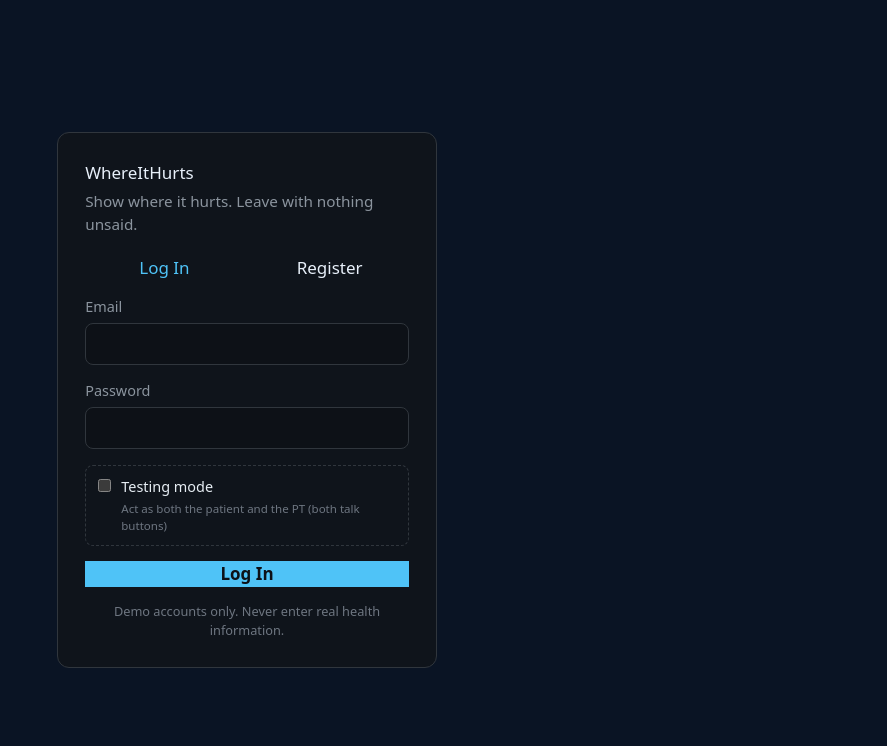
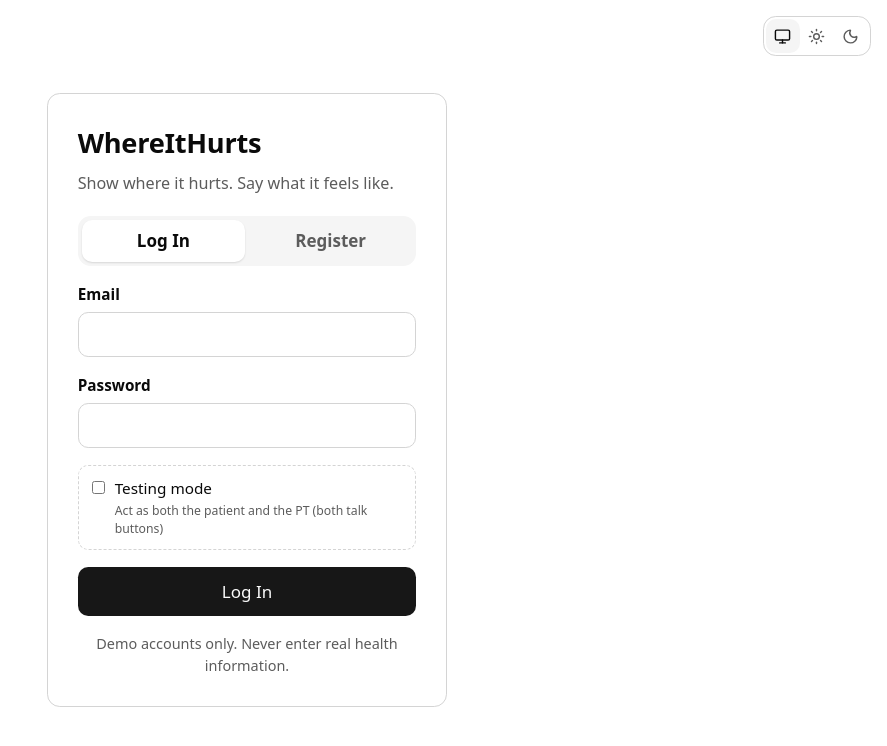
Before and after one commit to akashshetty1997/WhereItHurts, a React (Vite) app: page / in a window 1280 px wide. Shown: the top 746 px of the page, without its empty margins (393-1280 px from the left). Built offline with nearby package versions, Linux system fonts and the light colour scheme.

Commit message:
Black-and-white theme with light and dark mode, always-dark stage, rose patient color

```diff
--- a/index.html
+++ b/index.html
@@ -4,6 +4,15 @@
     <meta charset="UTF-8" />
     <meta name="viewport" content="width=device-width, initial-scale=1.0" />
     <title>WhereItHurts</title>
+    <meta name="color-scheme" content="light dark" />
+    <!-- Light/dark before first paint, so the page never flashes the wrong mode (src/lib/theme.js). -->
+    <script>
+      try {
+        const t = localStorage.getItem('whereithurts.theme')
+        const dark = t === 'dark' || (t !== 'light' && matchMedia('(prefers-color-scheme: dark)').matches)
+        if (dark) document.documentElement.classList.add('dark')
+      } catch {}
+    </script>
   </head>
   <body>
     <div id="root"></div>
--- a/src/App.jsx
+++ b/src/App.jsx
@@ -38,7 +38,7 @@ export default function App() {
           patient={patient}
           onPatientChange={canSwitchBody ? setPatient : null}
         />
-        <main className="relative min-h-0 bg-navy-deep">
+        <main className="dark relative min-h-0 bg-stage">
           <BodyScene key={patient} patient={patient} onRegionClick={setSelected} mode={mode} />
         </main>
         <ConversationPanel visit={visit} mode={mode} selected={selected} missed={missed} />
--- a/src/auth/AuthScreen.jsx
+++ b/src/auth/AuthScreen.jsx
@@ -1,5 +1,6 @@
 // Log in / Register. Accounts live in the backend (POST /api/auth/register and /login).
 import { useState } from 'react'
+import ThemeMenu from './ThemeMenu'
 import { PASSWORD_MIN_CHARS, ROLES, login, register } from './authApi'
 
 // Which 3D patient the app shows for this account (backend: constants.GENDERS).
@@ -38,9 +39,10 @@ export default function AuthScreen({ onLoggedIn, testMode, onTestModeChange }) {
 
   return (
     <main className="auth">
+      <ThemeMenu className="auth-theme" />
       <form className="auth-card" onSubmit={submit}>
         <h1>WhereItHurts</h1>
-        <p className="auth-tagline">Show where it hurts. Leave with nothing unsaid.</p>
+        <p className="auth-tagline">Show where it hurts. Say what it feels like.</p>
 
         <div className="auth-tabs" role="tablist">
           <button type="button" role="tab" aria-selected={mode === 'login'} onClick={() => switchTo('login')}>
@@ -110,7 +112,11 @@ export default function AuthScreen({ onLoggedIn, testMode, onTestModeChange }) {
           </span>
         </label>
 
-        {error && <div className="card warn">{error}</div>}
+        {error && (
+          <p role="alert" className="auth-error">
+            {error}
+          </p>
+        )}
 
         <button className="auth-submit" type="submit" disabled={busy}>
           {busy ? 'Please wait…' : mode === 'register' ? 'Create Account' : 'Log In'}
--- /dev/null
+++ b/src/auth/ThemeMenu.jsx
@@ -0,0 +1,42 @@
+// System / Light / Dark. Default is System (Apple: respect the systemwide appearance); the
+// override exists for the demo, where the room or projector may call for one or the other.
+import { useEffect, useState } from 'react'
+import { Monitor, Moon, Sun } from 'lucide-react'
+import { followSystem, readTheme, setTheme } from '@/lib/theme'
+import { cn } from '@/lib/utils'
+
+const OPTIONS = [
+  { id: 'system', label: 'Match system appearance', icon: <Monitor className="size-4" aria-hidden /> },
+  { id: 'light', label: 'Light appearance', icon: <Sun className="size-4" aria-hidden /> },
+  { id: 'dark', label: 'Dark appearance', icon: <Moon className="size-4" aria-hidden /> },
+]
+
+export default function ThemeMenu({ className }) {
+  const [theme, setThemeState] = useState(readTheme)
+  useEffect(followSystem, [])
+
+  return (
+    <div role="radiogroup" aria-label="Appearance" className={cn('flex rounded-lg border border-border p-0.5', className)}>
+      {OPTIONS.map(({ id, label, icon }) => (
+        <button
+          key={id}
+          type="button"
+          role="radio"
+          aria-checked={theme === id}
+          aria-label={label}
+          title={label}
+          onClick={() => {
+            setTheme(id)
+            setThemeState(id)
+          }}
+          className={cn(
+            'grid size-8 place-items-center rounded-md text-muted-foreground transition-colors hover:text-foreground focus-visible:outline-2 focus-visible:outline-ring',
+            theme === id && 'bg-secondary text-foreground',
+          )}
+        >
+          {icon}
+        </button>
+      ))}
+    </div>
+  )
+}
--- a/src/auth/UserMenu.jsx
+++ b/src/auth/UserMenu.jsx
@@ -1,6 +1,7 @@
-// Who's logged in (name + role) and Log out, for the app header.
+// Who's logged in (name + role), the appearance control, and Log out, for the app header.
 import { Button } from '@/components/ui/button'
 import { cn } from '@/lib/utils'
+import ThemeMenu from './ThemeMenu'
 import { useUser } from './userContext'
 
 export default function UserMenu() {
@@ -11,13 +12,14 @@ export default function UserMenu() {
     <div className="flex items-center gap-2 border-l border-border pl-4 whitespace-nowrap">
       <span className="flex items-center gap-1.5 text-sm">
         {user.name}
-        <span className={cn('rounded-full px-2 py-0.5 text-sm', isPt ? 'bg-sky-400/15 text-sky-300' : 'bg-amber-400/15 text-amber-300')}>
+        <span className={cn('rounded-full px-2 py-0.5 text-sm', isPt ? 'bg-pt/15 text-pt' : 'bg-patient/15 text-patient')}>
           {isPt ? 'PT' : 'Patient'}
         </span>
         {testMode && (
           <span className="rounded-full bg-secondary px-2 py-0.5 text-sm text-muted-foreground">Test Mode</span>
         )}
       </span>
+      <ThemeMenu />
       <Button variant="ghost" size="sm" onClick={logout}>
         Log Out
       </Button>
--- a/src/auth/auth.css
+++ b/src/auth/auth.css
@@ -1,20 +1,34 @@
-/* Login / register screen. Colors follow src/index.css. */
-.auth { min-height: 100vh; display: grid; place-items: center; padding: 16px; }
-.auth-card { width: 100%; max-width: 380px; display: grid; gap: 0.9rem; padding: 1.6rem; border: 1px solid #30363d; border-radius: 12px; background: #0f141b; }
-.auth-card h1 { margin: 0; }
-.auth-tagline { margin: -0.6rem 0 0.2rem; color: #8b949e; font-size: 0.9rem; }
-.auth-tabs { display: grid; grid-template-columns: 1fr 1fr; gap: 0.4rem; }
-.auth-tabs button[aria-selected='true'] { border-color: #4fc3f7; color: #4fc3f7; }
-.auth-card label { display: grid; gap: 0.3rem; font-size: 0.85rem; color: #8b949e; }
-.auth-card input:not([type='radio']) { font: inherit; padding: 0.55rem 0.7rem; border-radius: 8px; border: 1px solid #30363d; background: #0d1117; color: #e6edf3; }
-.auth-card input:focus-visible { outline: 2px solid #4fc3f7; outline-offset: 1px; }
-.auth-card small { color: #6e7681; }
-.auth-roles { display: grid; grid-template-columns: 1fr 1fr; gap: 0.4rem; border: 0; padding: 0; margin: 0; }
-.auth-roles legend { font-size: 0.85rem; color: #8b949e; margin-bottom: 0.3rem; }
-.auth-roles label { display: flex; align-items: center; gap: 0.4rem; padding: 0.55rem 0.7rem; border: 1px solid #30363d; border-radius: 8px; color: #e6edf3; cursor: pointer; }
-.auth-roles label.on { border-color: #ffb74d; color: #ffb74d; }
-.auth-submit { background: #4fc3f7; color: #0d1117; border-color: #4fc3f7; font-weight: 600; }
-.auth-note { margin: 0; font-size: 0.75rem; color: #6e7681; text-align: center; }
-.auth-card label.auth-test-mode { display: flex; align-items: flex-start; gap: 0.6rem; padding: 0.6rem 0.7rem; border: 1px dashed #30363d; border-radius: 8px; color: #e6edf3; cursor: pointer; }
-.auth-test-mode input { margin-top: 0.2rem; accent-color: #4fc3f7; }
+/* Login / register screen. All colors come from the theme tokens (src/index.css), so it follows
+   light and dark mode like the rest of the app. */
+.auth { position: relative; min-height: 100vh; display: grid; place-items: center; padding: 16px; background: var(--background); color: var(--foreground); }
+.auth-theme { position: absolute; top: 16px; right: 16px; }
+.auth-card { width: 100%; max-width: 400px; display: grid; gap: 1rem; padding: 1.75rem; border: 1px solid var(--border); border-radius: var(--radius); background: var(--card); color: var(--card-foreground); }
+.auth-card h1 { margin: 0; font-size: 1.6rem; font-weight: 700; letter-spacing: -0.01em; }
+.auth-tagline { margin: -0.6rem 0 0.2rem; color: var(--muted-foreground); font-size: 0.95rem; }
+
+.auth-card button { font: inherit; cursor: pointer; border-radius: calc(var(--radius) * 0.8); }
+.auth-card button:focus-visible, .auth-card input:focus-visible { outline: 2px solid var(--ring); outline-offset: 2px; }
+
+.auth-tabs { display: grid; grid-template-columns: 1fr 1fr; gap: 4px; padding: 4px; border-radius: var(--radius); background: var(--secondary); }
+.auth-tabs button { padding: 0.5rem 0.75rem; border: 0; background: transparent; color: var(--muted-foreground); font-weight: 600; }
+.auth-tabs button[aria-selected='true'] { background: var(--card); color: var(--foreground); box-shadow: 0 1px 2px rgb(0 0 0 / 0.12); }
+
+.auth-card label { display: grid; gap: 0.35rem; font-size: 0.9rem; font-weight: 600; color: var(--foreground); }
+.auth-card input:not([type='radio']):not([type='checkbox']) { font: inherit; font-weight: 400; padding: 0.6rem 0.75rem; border-radius: calc(var(--radius) * 0.8); border: 1px solid var(--input); background: var(--background); color: var(--foreground); }
+.auth-card small { font-weight: 400; color: var(--muted-foreground); }
+
+.auth-roles { display: grid; grid-template-columns: 1fr 1fr; gap: 0.5rem; border: 0; padding: 0; margin: 0; }
+.auth-roles legend { font-size: 0.9rem; font-weight: 600; margin-bottom: 0.35rem; }
+.auth-roles label { display: flex; align-items: center; gap: 0.5rem; padding: 0.6rem 0.75rem; border: 1px solid var(--border); border-radius: calc(var(--radius) * 0.8); cursor: pointer; font-weight: 500; }
+.auth-roles label.on { border-color: var(--foreground); box-shadow: inset 0 0 0 1px var(--foreground); }
+.auth-roles input, .auth-test-mode input { accent-color: var(--primary); }
+
+.auth-card label.auth-test-mode { display: flex; align-items: flex-start; gap: 0.6rem; padding: 0.6rem 0.75rem; border: 1px dashed var(--border); border-radius: calc(var(--radius) * 0.8); font-weight: 500; cursor: pointer; }
+.auth-test-mode input { margin-top: 0.25rem; }
 .auth-test-mode span { display: grid; gap: 0.15rem; }
+
+.auth-error { margin: 0; padding: 0.75rem; border-radius: calc(var(--radius) * 0.8); background: color-mix(in srgb, var(--destructive) 10%, transparent); color: var(--destructive); font-size: 0.9rem; }
+
+.auth-submit { padding: 0.7rem 1rem; border: 0; background: var(--primary); color: var(--primary-foreground); font-weight: 700; }
+.auth-submit:disabled { opacity: 0.6; cursor: default; }
+.auth-note { margin: 0; font-size: 0.85rem; color: var(--muted-foreground); text-align: center; }
--- a/src/index.css
+++ b/src/index.css
@@ -16,7 +16,7 @@
     --color-aching: var(--aching);
     --color-flag: var(--flag);
     --color-clear: var(--clear);
-    --color-navy-deep: var(--navy-deep);
+    --color-stage: var(--stage);
     --color-sidebar-ring: var(--sidebar-ring);
     --color-sidebar-border: var(--sidebar-border);
     --color-sidebar-accent-foreground: var(--sidebar-accent-foreground);
@@ -57,50 +57,98 @@
     --radius-4xl: calc(var(--radius) * 2.6);
 }
 
-/* One dark theme, tuned for a projector: navy night, high-contrast text.
-   Color is reserved for meaning: who is speaking, the pain type, the missed-pain flag. */
+/* Black and white (shadcn "neutral"), light and dark. The app follows the system setting unless
+   the person picks Light or Dark in the header (src/lib/theme.js puts .dark on <html>).
+   Color is reserved for meaning: who is speaking, the pain type, the missed-pain flag. Each meaning
+   color has a darker light-mode variant so text stays at 4.5:1 or more on white.
+   The 3D stage is always dark (App.jsx puts .dark on it), so glows read in both modes. */
 :root {
-    --navy-deep: #070f1c;
-    --background: #0a1424;
-    --foreground: #e8f0fa;
-    --card: #0f1d33;
-    --card-foreground: #e8f0fa;
-    --popover: #0f1d33;
-    --popover-foreground: #e8f0fa;
-    --primary: #4fc3f7;
-    --primary-foreground: #04121f;
-    --secondary: #16284a;
-    --secondary-foreground: #e8f0fa;
-    --muted: #13223d;
-    --muted-foreground: #8fa3bf;
-    --accent: #16284a;
-    --accent-foreground: #e8f0fa;
-    --destructive: #ff6b6b;
-    --border: #1e3150;
-    --input: #24395c;
-    --ring: #4fc3f7;
+    --stage: #0a0a0a;
+    --background: #ffffff;
+    --foreground: #0a0a0a;
+    --card: #ffffff;
+    --card-foreground: #0a0a0a;
+    --popover: #ffffff;
+    --popover-foreground: #0a0a0a;
+    --primary: #171717;
+    --primary-foreground: #fafafa;
+    --secondary: #f5f5f5;
+    --secondary-foreground: #171717;
+    --muted: #f5f5f5;
+    --muted-foreground: #5c5c5c; /* 6.1:1 on #f5f5f5; shadcn's #737373 is 4.35:1, too low */
+    --accent: #f5f5f5;
+    --accent-foreground: #171717;
+    --destructive: #dc2626;
+    --border: #d4d4d4; /* a step darker than shadcn's #e5e5e5 so edges survive a projector */
+    --input: #d4d4d4;
+    --ring: #737373;
+    --chart-1: #0369a1;
+    --chart-2: #be123c;
+    --chart-3: #6d28d9;
+    --chart-4: #dc2626;
+    --chart-5: #a16207;
+    --radius: 0.75rem;
+    --sidebar: #fafafa;
+    --sidebar-foreground: #0a0a0a;
+    --sidebar-primary: #171717;
+    --sidebar-primary-foreground: #fafafa;
+    --sidebar-accent: #f5f5f5;
+    --sidebar-accent-foreground: #171717;
+    --sidebar-border: #d4d4d4;
+    --sidebar-ring: #737373;
+
+    /* Meaning, light mode (contrast on white) */
+    --pt: #0369a1; /* 5.9 */
+    --patient: #be123c; /* 6.3; rose, so it never reads as the amber flag */
+    --burning: #dc2626; /* 4.8 */
+    --sharp: #a16207; /* 4.9 */
+    --aching: #6d28d9; /* 7.1 */
+    --flag: #b45309; /* 5.0 */
+    --clear: #15803d; /* 5.0 */
+    color-scheme: light;
+}
+
+.dark {
+    --background: #0a0a0a;
+    --foreground: #fafafa;
+    --card: #171717;
+    --card-foreground: #fafafa;
+    --popover: #171717;
+    --popover-foreground: #fafafa;
+    --primary: #fafafa;
+    --primary-foreground: #171717;
+    --secondary: #262626;
+    --secondary-foreground: #fafafa;
+    --muted: #262626;
+    --muted-foreground: #a1a1a1; /* 7.7 on #0a0a0a */
+    --accent: #262626;
+    --accent-foreground: #fafafa;
+    --destructive: #ff6467;
+    --border: #404040;
+    --input: #404040;
+    --ring: #a1a1a1;
     --chart-1: #4fc3f7;
-    --chart-2: #ffb74d;
+    --chart-2: #f78fb3;
     --chart-3: #9d7bff;
     --chart-4: #ff5a2e;
     --chart-5: #ffe066;
-    --radius: 0.75rem;
-    --sidebar: #0f1d33;
-    --sidebar-foreground: #e8f0fa;
-    --sidebar-primary: #4fc3f7;
-    --sidebar-primary-foreground: #04121f;
-    --sidebar-accent: #16284a;
-    --sidebar-accent-foreground: #e8f0fa;
-    --sidebar-border: #1e3150;
-    --sidebar-ring: #4fc3f7;
+    --sidebar: #171717;
+    --sidebar-foreground: #fafafa;
+    --sidebar-primary: #fafafa;
+    --sidebar-primary-foreground: #171717;
+    --sidebar-accent: #262626;
+    --sidebar-accent-foreground: #fafafa;
+    --sidebar-border: #404040;
+    --sidebar-ring: #a1a1a1;
 
-    --pt: #4fc3f7;
-    --patient: #ffb74d;
-    --burning: #ff5a2e;
-    --sharp: #ffe066;
-    --aching: #9d7bff;
-    --flag: #ffb300;
-    --clear: #5fd38d;
+    /* Meaning, dark mode (contrast on #0a0a0a) */
+    --pt: #4fc3f7; /* 9.9 */
+    --patient: #f78fb3; /* 9.0 */
+    --burning: #ff5a2e; /* 6.4 */
+    --sharp: #ffe066; /* 15.2 */
+    --aching: #9d7bff; /* 6.3 */
+    --flag: #ffb300; /* 11.0 */
+    --clear: #5fd38d; /* 10.6 */
     color-scheme: dark;
 }
 
--- /dev/null
+++ b/src/lib/theme.js
@@ -0,0 +1,37 @@
+// Light / dark appearance. Default follows the system setting; the header control can force
+// Light or Dark (remembered in this browser). Applying it = the .dark class on <html>, which
+// switches every token in src/index.css. index.html runs the same logic before first paint.
+
+const KEY = 'whereithurts.theme'
+export const THEMES = ['system', 'light', 'dark']
+const media = () => window.matchMedia('(prefers-color-scheme: dark)')
+
+export function readTheme() {
+  try {
+    const saved = localStorage.getItem(KEY)
+    return THEMES.includes(saved) ? saved : 'system'
+  } catch {
+    return 'system'
+  }
+}
+
+function apply(theme) {
+  const dark = theme === 'dark' || (theme === 'system' && media().matches)
+  document.documentElement.classList.toggle('dark', dark)
+}
+
+export function setTheme(theme) {
+  try {
+    localStorage.setItem(KEY, theme)
+  } catch {
+    // Blocked storage: it still applies now, just isn't remembered.
+  }
+  apply(theme)
+}
+
+/** Keep "system" in sync when the OS switches light/dark while the app is open. */
+export function followSystem() {
+  const onChange = () => readTheme() === 'system' && apply('system')
+  media().addEventListener('change', onChange)
+  return () => media().removeEventListener('change', onChange)
+}
--- a/src/mockVisit.js
+++ b/src/mockVisit.js
@@ -3,7 +3,7 @@ export const mockVisit = {
   visitId: 'live-01',
   speakers: {
     doctor: { color: '#4FC3F7' },
-    patient: { color: '#FFB74D' },
+    patient: { color: '#F78FB3' }, // rose: never confused with the amber missed-pain flag
   },
   painted: [
     { region: 'lower_back', type: 'aching', intensity: 0.6 },
--- a/src/scene/BodyScene.jsx
+++ b/src/scene/BodyScene.jsx
@@ -33,7 +33,7 @@ import './scene.css'
 const HDRI_URL = '/hdri/studio_small_08_1k.hdr'
 
 // Used when the visit JSON has no color for a speaker (v1 mock says "doctor", v2 says "pt").
-const SPEAKER_COLORS = { pt: '#4FC3F7', doctor: '#4FC3F7', patient: '#FFB74D' }
+const SPEAKER_COLORS = { pt: '#4FC3F7', doctor: '#4FC3F7', patient: '#F78FB3' }
 const ACCENT = '#7fd6ff'
 
 // Glow envelope, in seconds: quick rise, then a slow fade.
@@ -43,7 +43,7 @@ const GLOW_PEAK = 1.3
 
 // Rings on a region's edge: selected (steady), listening (pulsing), hovered (faint).
 const RING_SELECTED = { color: '#ffffff', level: 0.75 }
-const RING_LISTENING = { color: '#FFB74D', level: 1.1 }
+const RING_LISTENING = { color: '#F78FB3', level: 1.1 }
 const RING_HOVER = { color: '#ffffff', level: 0.35 }
 // End of visit: marked pain nobody talked about glows amber on the body (plan D8).
 const FLAG_COLOR = new THREE.Color('#ffb300')
@@ -117,16 +117,16 @@ const CLOSE_UP_THETA = {
 }
 const CLOSE_UP_PHI = 1.38 // a little above eye level
 
-// Studio backdrop: deep navy, a little lighter behind the patient.
+// Studio backdrop: neutral near-black (the stage is dark in both appearances), lighter behind the patient.
 function makeBackground() {
   const size = 512
   const canvas = document.createElement('canvas')
   canvas.width = canvas.height = size
   const ctx = canvas.getContext('2d')
   const g = ctx.createRadialGradient(size / 2, size * 0.42, 0, size / 2, size / 2, size * 0.8)
-  g.addColorStop(0, '#22385a')
-  g.addColorStop(0.55, '#12223a')
-  g.addColorStop(1, '#0a1424')
+  g.addColorStop(0, '#2a2a2a')
+  g.addColorStop(0.55, '#161616')
+  g.addColorStop(1, '#0a0a0a')
   ctx.fillStyle = g
   ctx.fillRect(0, 0, size, size)
   const texture = new THREE.CanvasTexture(canvas)
--- a/src/scene/scene.css
+++ b/src/scene/scene.css
@@ -10,7 +10,7 @@
   pointer-events: none;
   padding: 3px 10px;
   border-radius: 999px;
-  background: rgb(7 15 28 / 0.82);
+  background: rgb(10 10 10 / 0.82);
   border: 1px solid rgb(232 240 250 / 0.14);
   color: var(--foreground);
   font: 600 13px/1.3 var(--font-sans);
```
